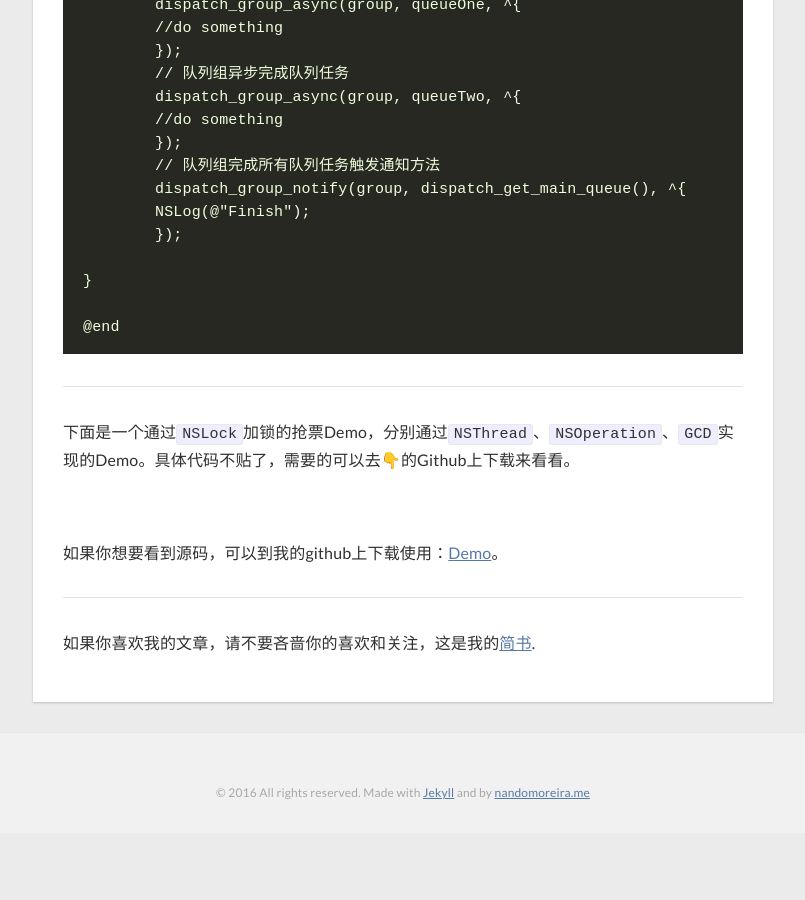
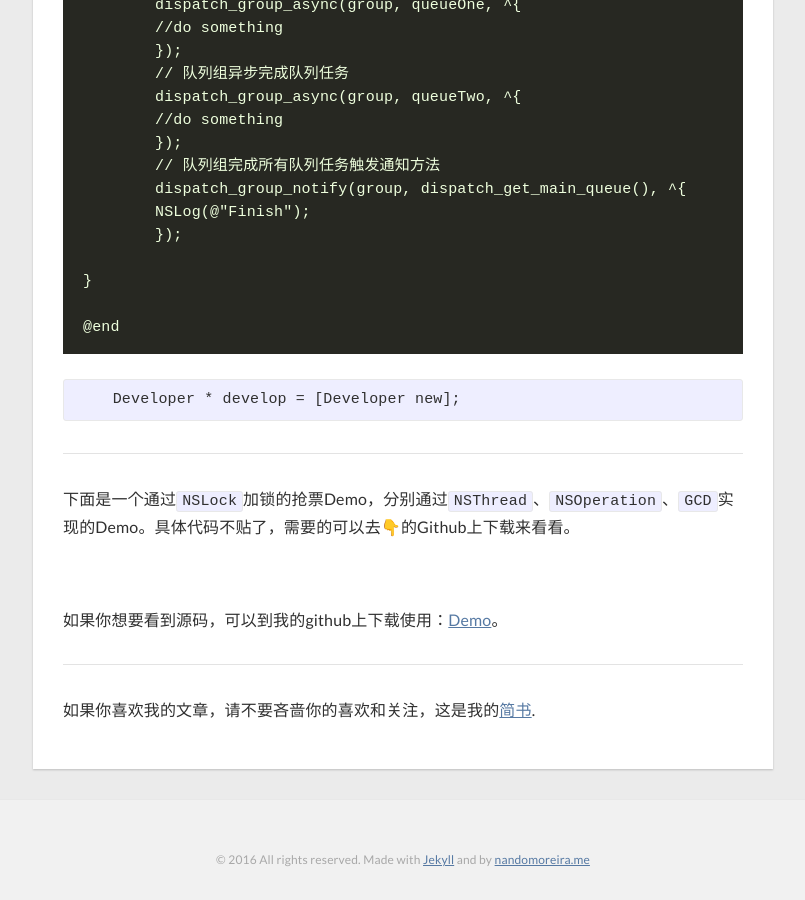
Before and after one commit to zsfbradleyjohnson/zsfbradleyjohnson.github.io, a Jekyll site: the page built from _posts/2015-08-11-多线程使用.markdown, in a window 1280 px wide and 900 px high, scrolled down 14966 px. Shown: the whole window, without its empty margins (237-1042 px from the left). Built offline with Jekyll 4.4.1, drawn with Linux system fonts in a browser that asks for light colours; nearby versions of some CDN libraries; before the commit the page ends 15799 px from its top, so only the background shows below that.

Commit message:
change some thing

````diff
--- a/_posts/2015-08-11-多线程使用.markdown
+++ b/_posts/2015-08-11-多线程使用.markdown
@@ -549,7 +549,9 @@ comments: true
 
 
 
-
+```Object-C
+    Developer * develop = [Developer new];
+```
 
 ***
 
````
